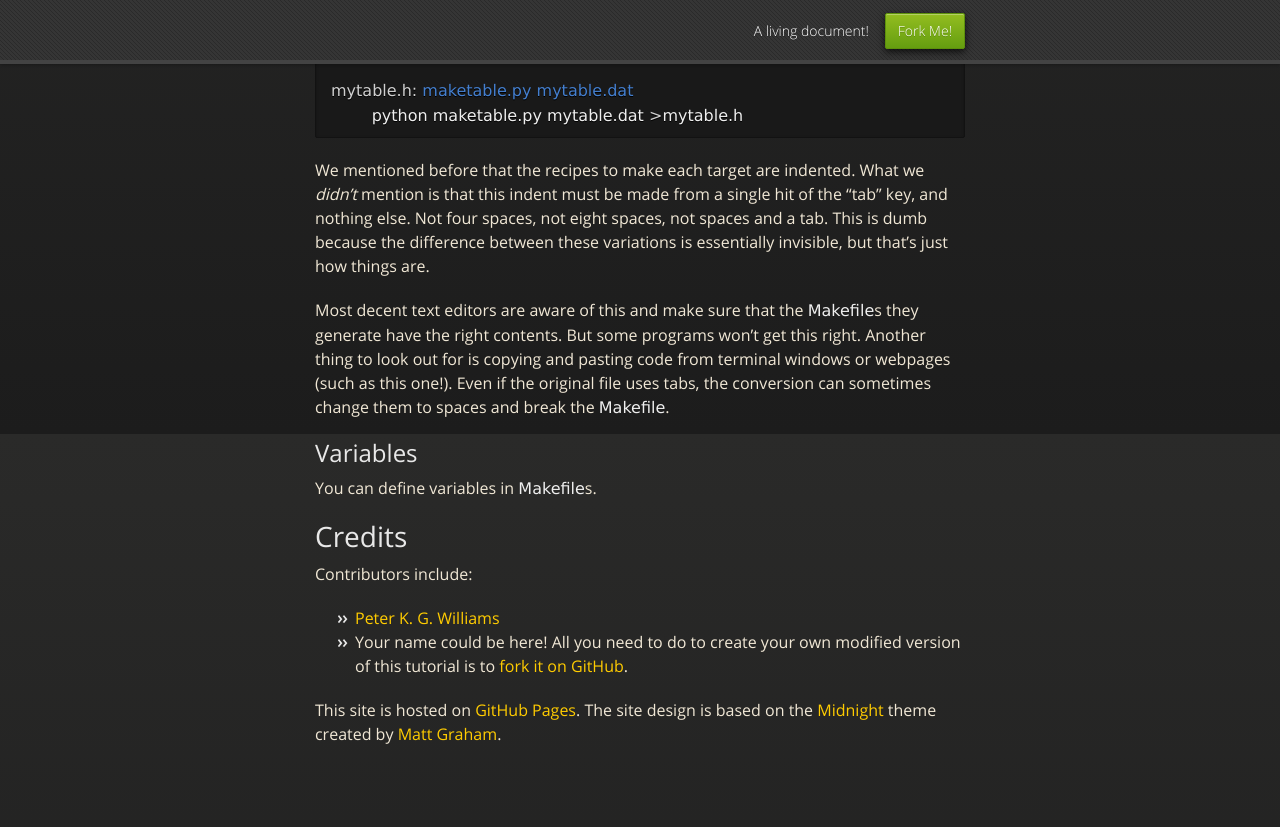
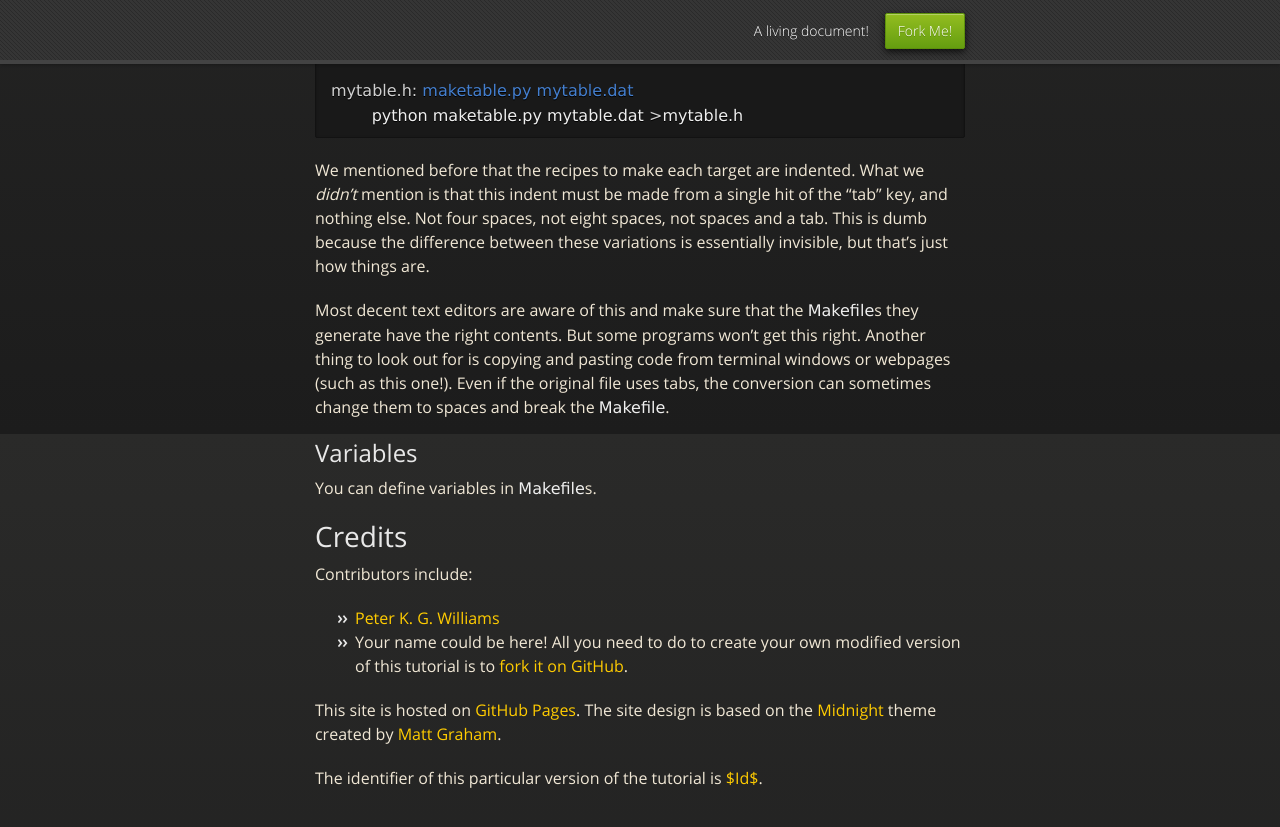
Before and after one commit to pkgw/make_for_scientists, a Jekyll site: the page built from index.md, in a window 1280 px wide and 900 px high, scrolled down 4966 px. Shown: the top 827 px of the window. Built offline with Jekyll 4.4.1, drawn with Linux system fonts in a browser that asks for light colours; nearby versions of some CDN libraries; Markdown is read by kramdown in place of the engine named in the settings.

Commit message:
Substitute git commit ID into the output
Seems like a nice thing to have for provenance tracking, etc.

```diff
--- a/index.md
+++ b/index.md
@@ -3,7 +3,15 @@ layout: default
 title: “Make” for Scientists
 ghlink: pkgw/make_for_scientists
 analyticsid: UA-26313513-1
+gitid: "$Id$"
 ---
+
+{% comment %} This is kind of silly, but it's nice to have the commit SHA1
+accessible for substitution into the HTML. This is the best way I can find to
+do the text processing. We have to split the capture into two lines because
+otherwise Git sees it as an Id: substitution! {% endcomment %}
+{% capture sha1tmp %}{{ page.gitid | remove:'$Id: ' }}{% endcapture %}
+{% capture sha1 %}{{ sha1tmp | remove:' $' }}{% endcapture %}
 
 Welcome to the **"Make” for Scientists** tutorial! We're aiming to explain a
 little bit about the useful Unix tool `make`: *what* it is, *when* you might
@@ -282,3 +290,8 @@ Contributors include:
 This site is hosted on [GitHub Pages](http://pages.github.com/). The site
 design is based on the [Midnight](https://github.com/mattgraham/Midnight)
 theme created by [Matt Graham](http://madebygraham.com/).
+
+The identifier of this particular version of the tutorial is
+[{{ sha1 }}][shalink].
+
+[shalink]: https://github.com/{{ page.ghlink }}/commit/{{ sha1 }}
```
Also changed, not shown: 1 other file.
